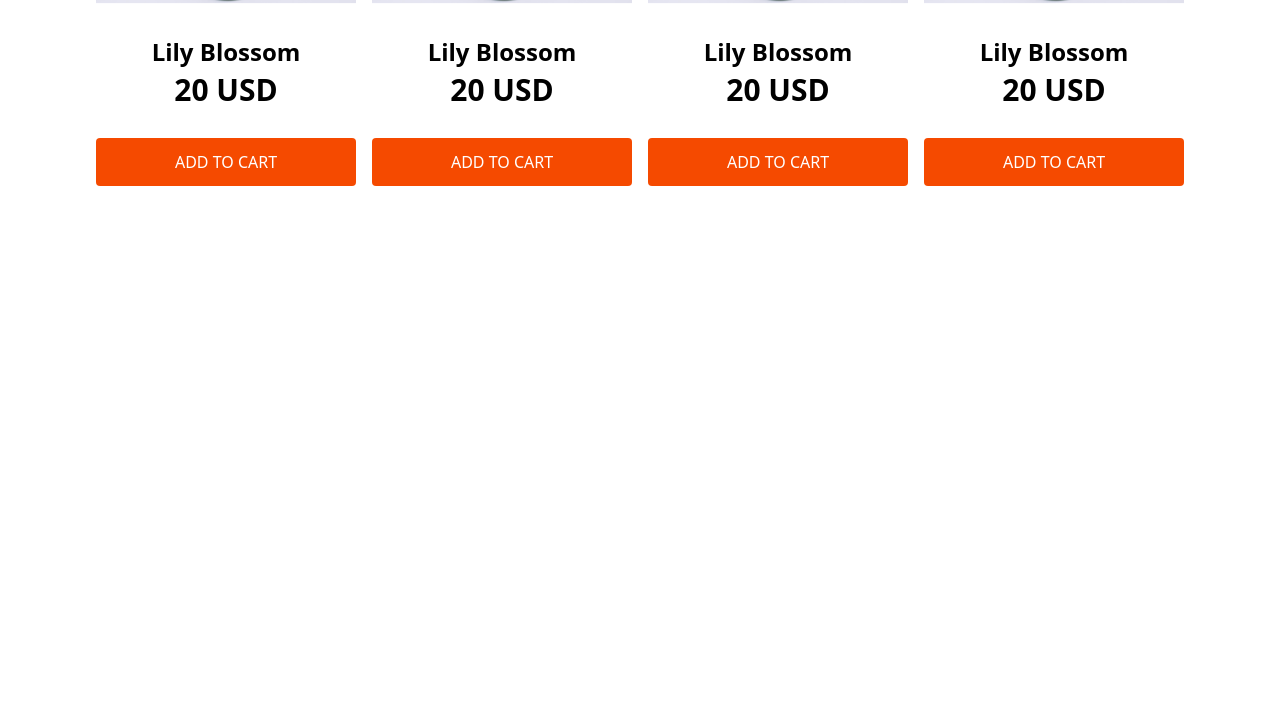
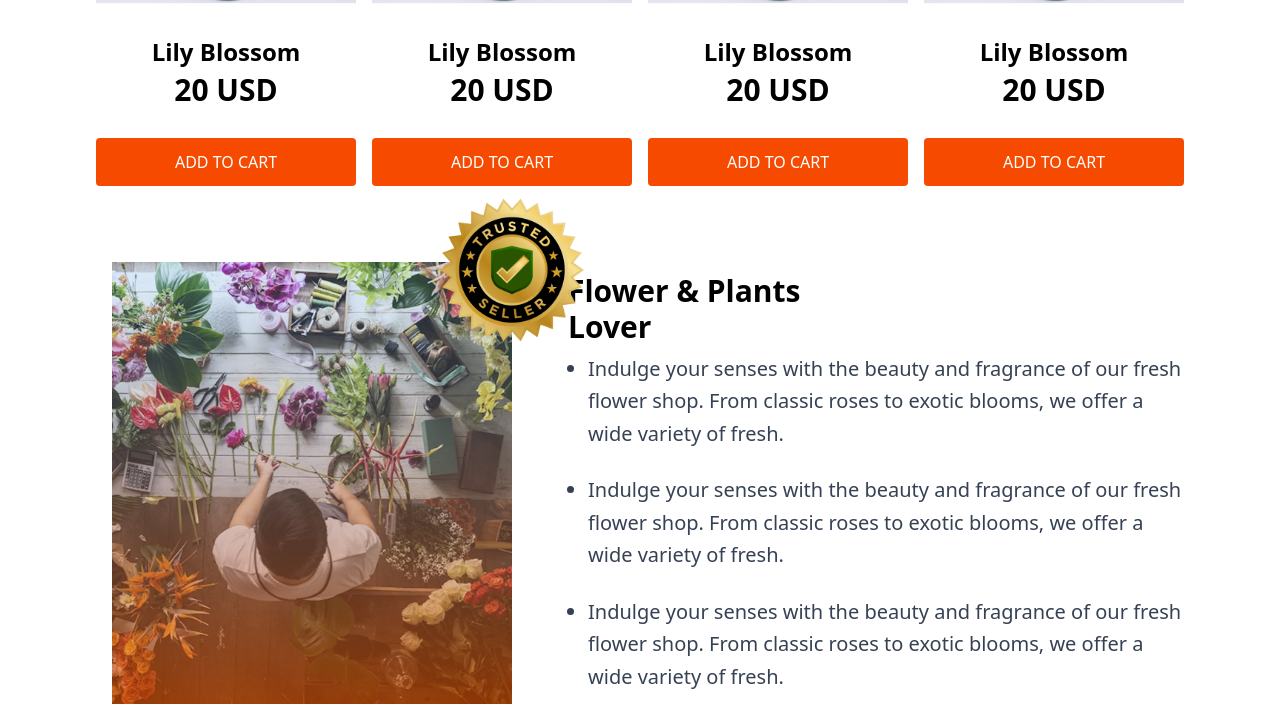
Before and after one commit to Sujon1868/assignment2, a plain HTML site: page index.html in a window 1280 px wide. Shown: the part 1480-2208 px from the top of the page. Before the commit the page ends 1698 px from the top, so only its background shows below. Drawn offline with nearby package versions, Linux system fonts and the light colour scheme.

Commit message:
added plant lover section

```diff
--- a/index.html
+++ b/index.html
@@ -135,6 +135,30 @@
 
         </section>
 
+
+        <section class="mt-5 max-w-6xl mx-auto px-6 ">
+            <div class="flex flex-col lg:flex-row justify-center items-center gap-8 ">
+                <div class="w-full lg:max-w-md p-6">
+                <img src="./assets/flower-store.png"   alt="">
+                 <img  src="./assets/trusted-badge.png" alt="" class="hidden md:block absolute w-[200px] h-[200px] top-[1650px] left-[40%] -translate-x-1/2">
+            </div>
+            <div>
+                <h1 class="text-3xl font-extrabold mb-2">
+                    Flower & Plants <br> Lover
+                </h1>
+                <ul class="list-disc pl-5 text-gray-700 leading-relaxed text-xl space-y-6  ">
+                    <li>Indulge your senses with the beauty and fragrance of our fresh flower shop. From classic roses to exotic blooms, we offer a wide variety of fresh.</li>
+                    <li>Indulge your senses with the beauty and fragrance of our fresh flower shop. From classic roses to exotic blooms, we offer a wide variety of fresh.</li>
+                    <li>Indulge your senses with the beauty and fragrance of our fresh flower shop. From classic roses to exotic blooms, we offer a wide variety of fresh.</li>
+                </ul>
+            </div>
+            </div>
+        </section>
+
+
+
+
+
     </main>
 </body>
 </html>
```
